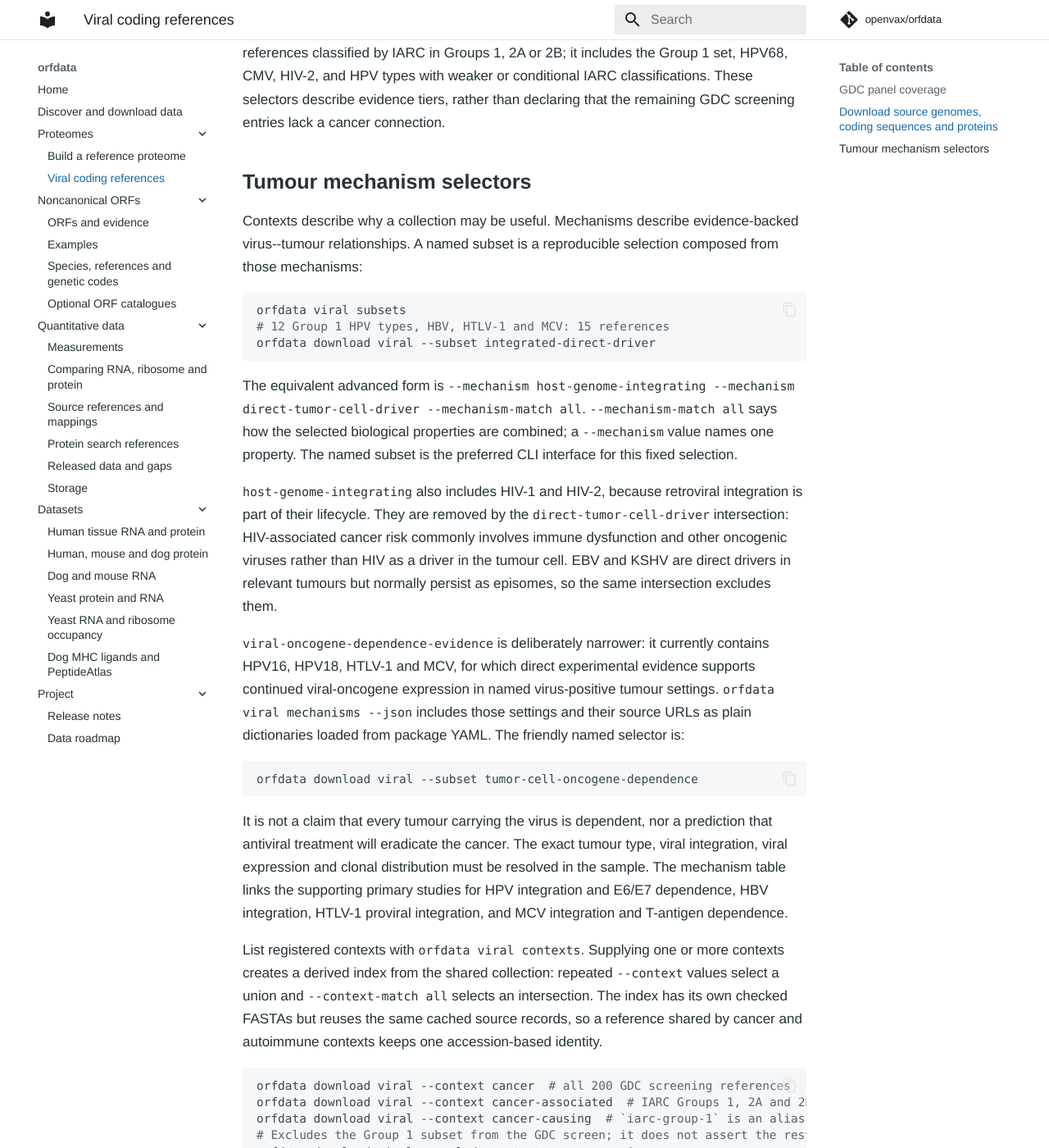
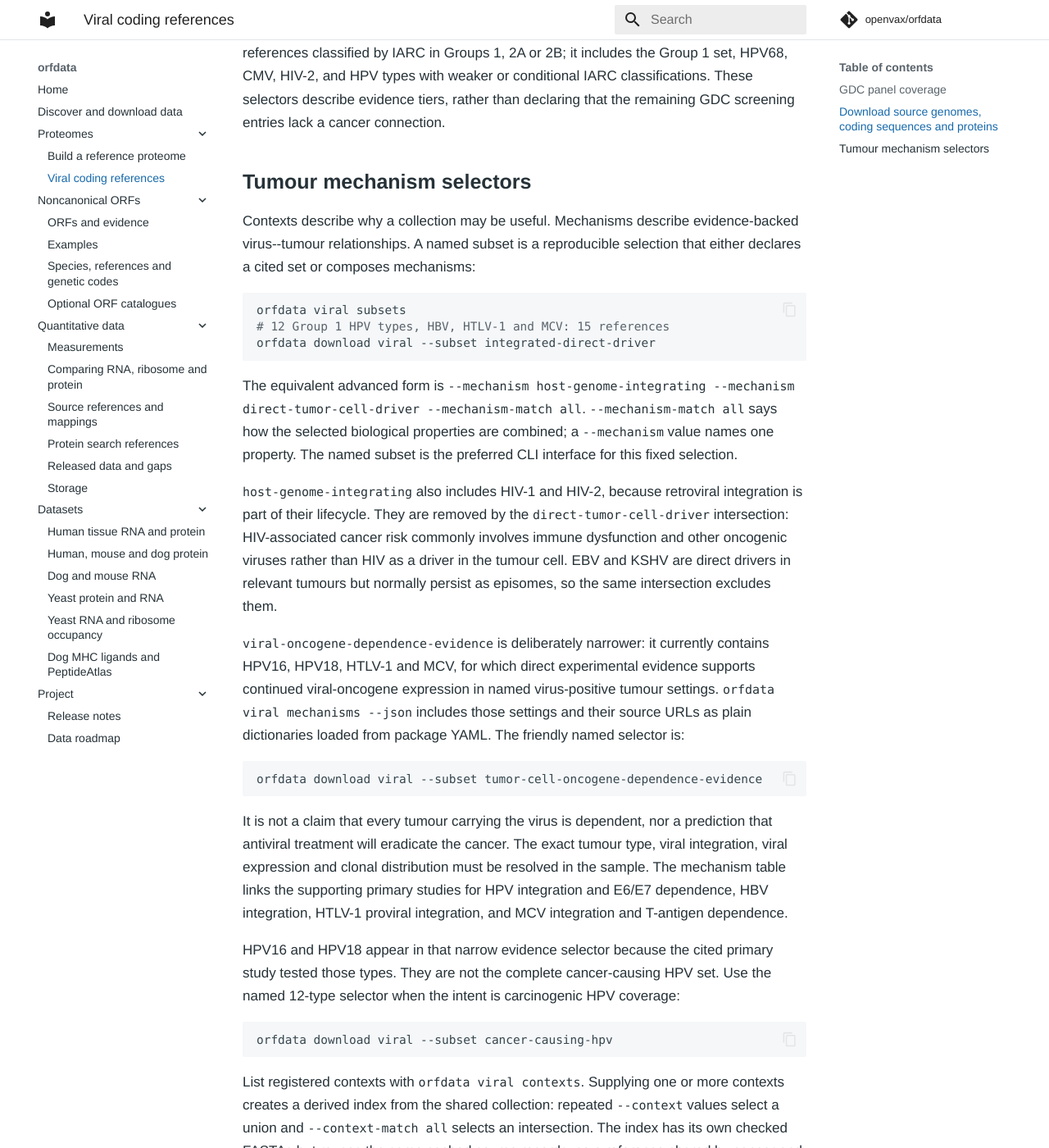
Before and after one commit to openvax/orfdata, an MkDocs documentation site: the page built from docs/viral.md, in a window 1280 px wide and 1400 px high, scrolled down 2157 px. Shown: the whole window at 82% size. Built offline with MkDocs 1.6.1 and Material for MkDocs 9.7.7, drawn with Linux system fonts in a browser that asks for light colours; comment, search, counter and statistics services are not loaded.

Commit message:
Clarify HPV viral reference subsets

````diff
--- a/docs/viral.md
+++ b/docs/viral.md
@@ -100,7 +100,7 @@ cancer connection.
 
 Contexts describe why a collection may be useful. Mechanisms describe
 evidence-backed virus--tumour relationships. A named subset is a reproducible
-selection composed from those mechanisms:
+selection that either declares a cited set or composes mechanisms:
 
 ```sh
 orfdata viral subsets
@@ -129,7 +129,7 @@ source URLs as plain dictionaries loaded from package YAML. The friendly named
 selector is:
 
 ```sh
-orfdata download viral --subset tumor-cell-oncogene-dependence
+orfdata download viral --subset tumor-cell-oncogene-dependence-evidence
 ```
 
 It is not a claim that every tumour carrying the virus is dependent, nor a
@@ -138,6 +138,15 @@ tumour type, viral integration, viral expression and clonal distribution must
 be resolved in the sample. The mechanism table links the supporting primary
 studies for HPV integration and E6/E7 dependence, HBV integration, HTLV-1
 proviral integration, and MCV integration and T-antigen dependence.
+
+HPV16 and HPV18 appear in that narrow evidence selector because the cited
+primary study tested those types. They are not the complete cancer-causing HPV
+set. Use the named 12-type selector when the intent is carcinogenic HPV
+coverage:
+
+```sh
+orfdata download viral --subset cancer-causing-hpv
+```
 
 List registered contexts with `orfdata viral contexts`. Supplying one or more
 contexts creates a derived index from the shared collection: repeated
````
Also changed, not shown: CHANGELOG.md (+3 -2 lines), docs/downloads.md (+4 -4 lines), 2 other files.
